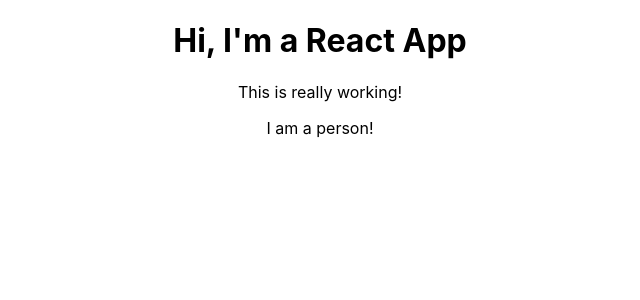
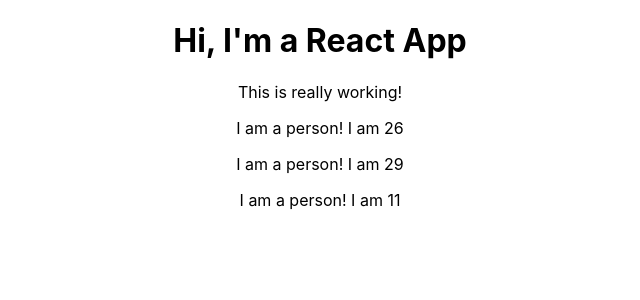
Before and after one commit to Katebond06/react-steps, a React (Create React App) app: page / in a window 1280 px wide. Shown: the top 300 px of the page, without its empty margins (320-960 px from the left). Built offline with nearby package versions, Linux system fonts and the light colour scheme.

Commit message:
how to add js in to jsx

```diff
--- a/src/App.js
+++ b/src/App.js
@@ -8,6 +8,8 @@
       <div className="App">
         <h1>Hi, I'm a React App</h1>
         <p>This is really working!</p>
+        <Person />
+        <Person />
         <Person />
       </div>
     );
--- a/src/Person/Person.js
+++ b/src/Person/Person.js
@@ -1,7 +1,7 @@
 import React from "react";
 
 const person = () => {
-  return <p>I am a person!</p>;
+  return <p>I am a person! I am {Math.floor(Math.random() * 30)}</p>;
 };
 
 export default person;
```
